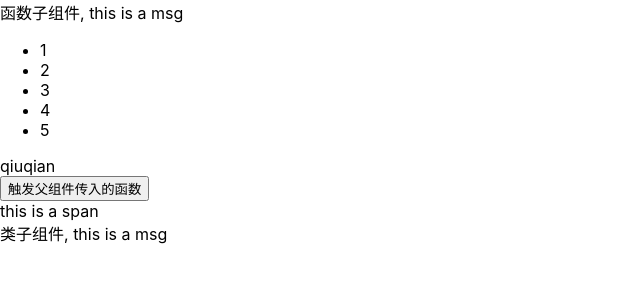
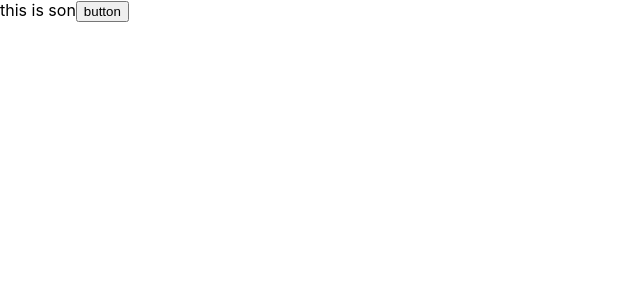
Before and after one commit to qiuqianaw/react-learning, a React (Create React App) app: page / in a window 1280 px wide. Shown: the top 300 px of the page, without its empty margins (0-640 px from the left). Built offline with nearby package versions, Linux system fonts and the light colour scheme.

Commit message:
feature: 组件通信, son component -> parent component

```diff
--- a/src/App.js
+++ b/src/App.js
@@ -1,83 +1,37 @@
 import React from "react";
 
-// 函数式 son component
-// function SonFunction(props) {
-//   // props对象存的是通过父组件传入的所有数据
-//   // 解构赋值
-//   const { list, userInfo, getMsg, child, msg } = props;
-//   return (
-//     <>
-//       <div>函数子组件, {msg}</div>
-//       <div>
-//         <ul>
-//           {list.map((item) => (
-//             <li key={item}>{item}</li>
-//           ))}
-//         </ul>
-//       </div>
-//       <div>{userInfo.name}</div>
-//       <div>
-//         <button onClick={getMsg}>触发父组件传入的函数</button>
-//       </div>
-//       <div>{child}</div>
-//     </>
-//   );
-// }
-function SonFunction({ list, userInfo, getMsg, child, msg }) {
-  // 传参时解构赋值
-  // props对象存的是通过父组件传入的所有数据
+// 子传父: 子组件调用父组件传递过来的函数，把想要传递的数据作为实参
+function Son(props) {
+  const { getSonMsg } = props;
+  const message = "son component msg";
+  function clickHandler() {
+    getSonMsg(message);
+  }
   return (
     <>
-      <div>函数子组件, {msg}</div>
       <div>
-        <ul>
-          {list.map((item) => (
-            <li key={item}>{item}</li>
-          ))}
-        </ul>
+        this is son
+        <button onClick={clickHandler}>button</button>
       </div>
-      <div>{userInfo.name}</div>
-      <div>
-        <button onClick={getMsg}>触发父组件传入的函数</button>
-      </div>
-      <div>{child}</div>
     </>
   );
-}
-
-// 类式 son component
-class SonClass extends React.Component {
-  render() {
-    return <div>类子组件, {this.props.msg}</div>;
-  }
 }
 
 // parent component
 class App extends React.Component {
   state = {
-    message: "this is a msg",
-    list: [1, 2, 3, 4, 5],
-    userInfo: {
-      name: "qiuqian",
-      gender: 1,
-      age: 18,
-    },
+    list: [1, 2, 3],
   };
-  getMsg = () => {
-    console.log("function from parent component!");
+
+  // 准备一个函数接收子组件的数据
+  getSonMsg = (sonMsg) => {
+    console.log("msg from son component: ", sonMsg);
   };
   render() {
     return (
       <>
         <div>
-          <SonFunction
-            msg={this.state.message}
-            list={this.state.list}
-            userInfo={this.state.userInfo}
-            getMsg={this.getMsg}
-            child={<span>this is a span</span>}
-          />
-          <SonClass msg={this.state.message} />
+          <Son getSonMsg={this.getSonMsg} />
         </div>
       </>
     );
```
